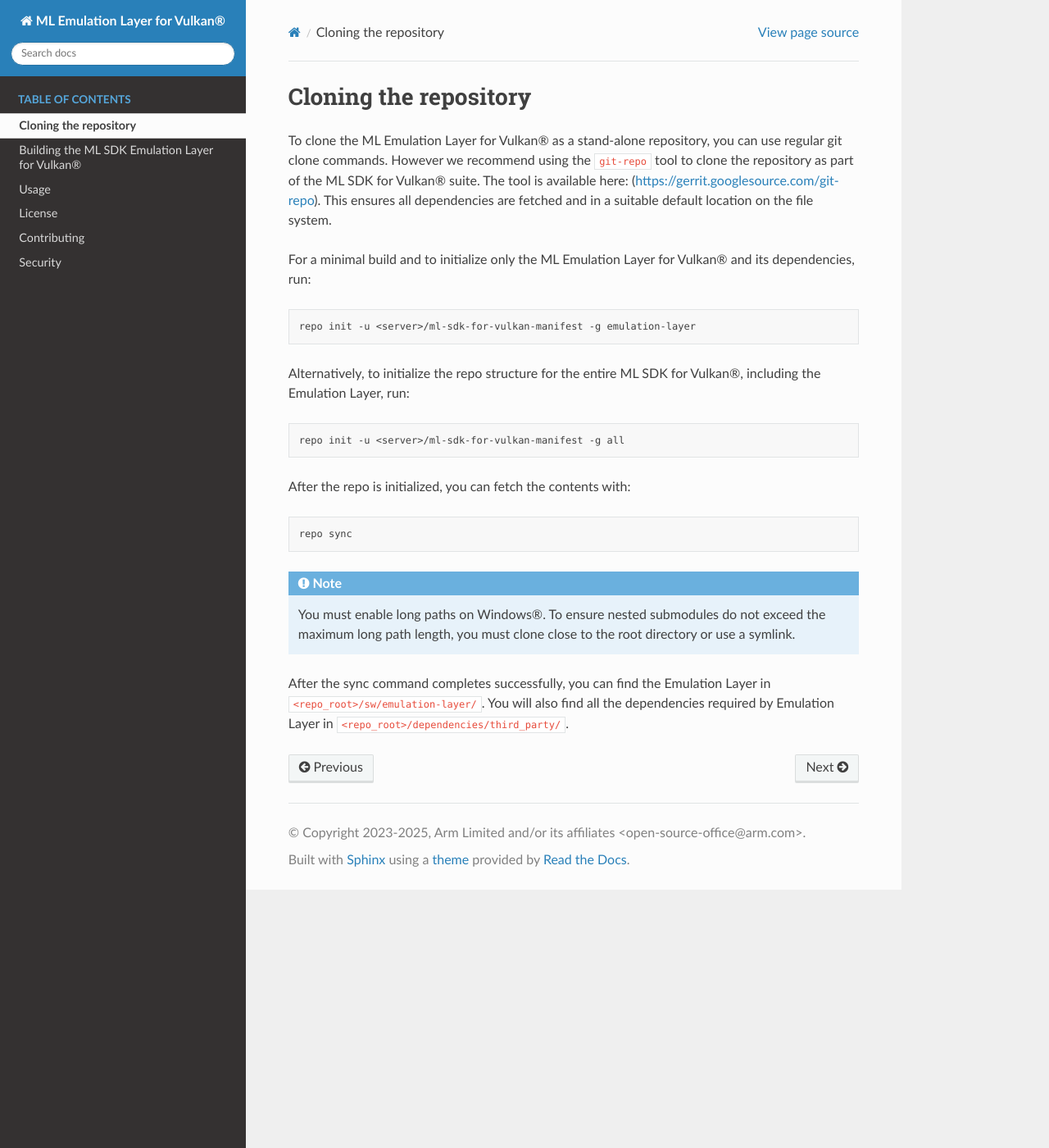
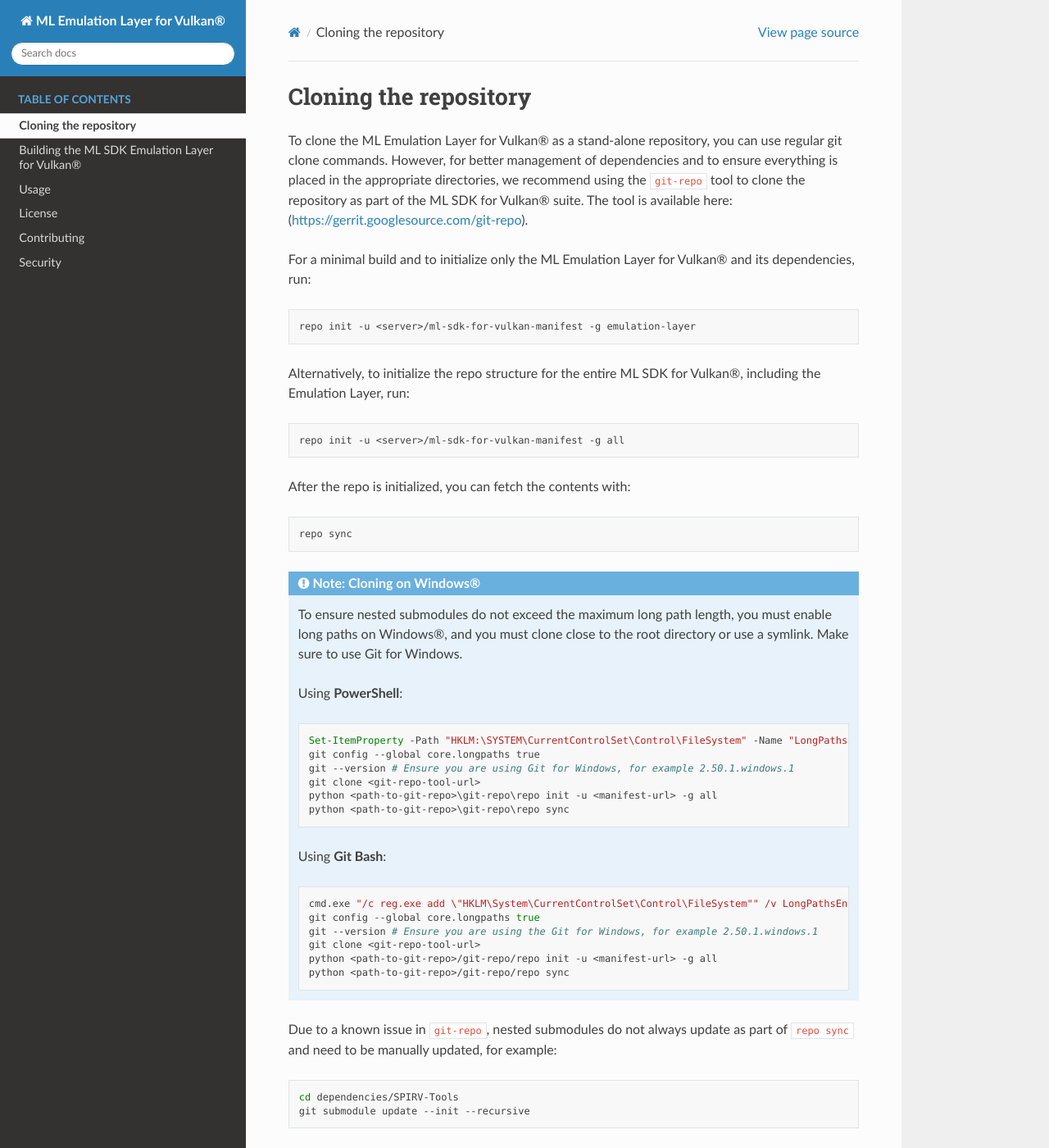
Before and after one commit to jerryzhao173985/ai-ml-emulation-layer-for-vulkan, a Sphinx documentation site: the page built from docs/source/cloning.rst, in a window 1280 px wide and 1400 px high. Shown: the whole window at 82% size. Built offline with Sphinx 7.4.7 and the Read the Docs theme 3.1.0, drawn with Linux system fonts in a browser that asks for light colours; some of the changed text lies outside the part shown.

Commit message:
Update Windows cloning instructions
Change-Id: I0ce25e0870f039fad13e794223b06da025e369fe
Signed-off-by: Ida Levison <ida.levison@arm.com>

```diff
--- a/docs/source/cloning.rst
+++ b/docs/source/cloning.rst
@@ -1,10 +1,10 @@
 Cloning the repository
 ======================
 
-To clone the |EL_project| as a stand-alone repository, you can use regular git clone commands. However we recommend
+To clone the |EL_project| as a stand-alone repository, you can use regular git clone commands. However, for
+better management of dependencies and to ensure everything is placed in the appropriate directories, we recommend
 using the :code:`git-repo` tool to clone the repository as part of the ML SDK for Vulkan® suite. The tool is available here:
-(|git_repo_tool_url|). This ensures all dependencies are fetched and in a suitable default location on the file
-system.
+(|git_repo_tool_url|).
 
 For a minimal build and to initialize only the |EL_project| and its dependencies, run:
 
@@ -24,9 +24,40 @@
 
     repo sync
 
-.. note::
-    You must enable long paths on Windows®. To ensure nested submodules do not exceed the maximum long path length,
-    you must clone close to the root directory or use a symlink.
+.. admonition:: Note: Cloning on Windows®
 
-After the sync command completes successfully, you can find the Emulation Layer in :code:`<repo_root>/sw/emulation-layer/`.
-You will also find all the dependencies required by Emulation Layer in :code:`<repo_root>/dependencies/third_party/`.
+    To ensure nested submodules do not exceed the maximum long path length, you must enable long paths on Windows®, and
+    you must clone close to the root directory or use a symlink. Make sure to use Git for Windows.
+
+    Using **PowerShell**:
+
+    .. code-block:: powershell
+
+        Set-ItemProperty -Path "HKLM:\SYSTEM\CurrentControlSet\Control\FileSystem" -Name "LongPathsEnabled" -Value 1
+        git config --global core.longpaths true
+        git --version # Ensure you are using Git for Windows, for example 2.50.1.windows.1
+        git clone <git-repo-tool-url>
+        python <path-to-git-repo>\git-repo\repo init -u <manifest-url> -g all
+        python <path-to-git-repo>\git-repo\repo sync
+
+    Using **Git Bash**:
+
+    .. code-block:: bash
+
+        cmd.exe "/c reg.exe add \"HKLM\System\CurrentControlSet\Control\FileSystem"" /v LongPathsEnabled /t REG_DWORD /d 1 /f"
+        git config --global core.longpaths true
+        git --version # Ensure you are using the Git for Windows, for example 2.50.1.windows.1
+        git clone <git-repo-tool-url>
+        python <path-to-git-repo>/git-repo/repo init -u <manifest-url> -g all
+        python <path-to-git-repo>/git-repo/repo sync
+
+Due to a known issue in :code:`git-repo`, nested submodules do not always update as part of :code:`repo sync` and need to
+be manually updated, for example:
+
+.. code-block:: bash
+
+    cd dependencies/SPIRV-Tools
+    git submodule update --init --recursive
+
+After the sync command completes successfully, you can find the |EL_project| in :code:`<repo_root>/sw/emulation-layer/`.
+You can also find all the dependencies required by the |EL_project| in :code:`<repo_root>/dependencies/`.
```
